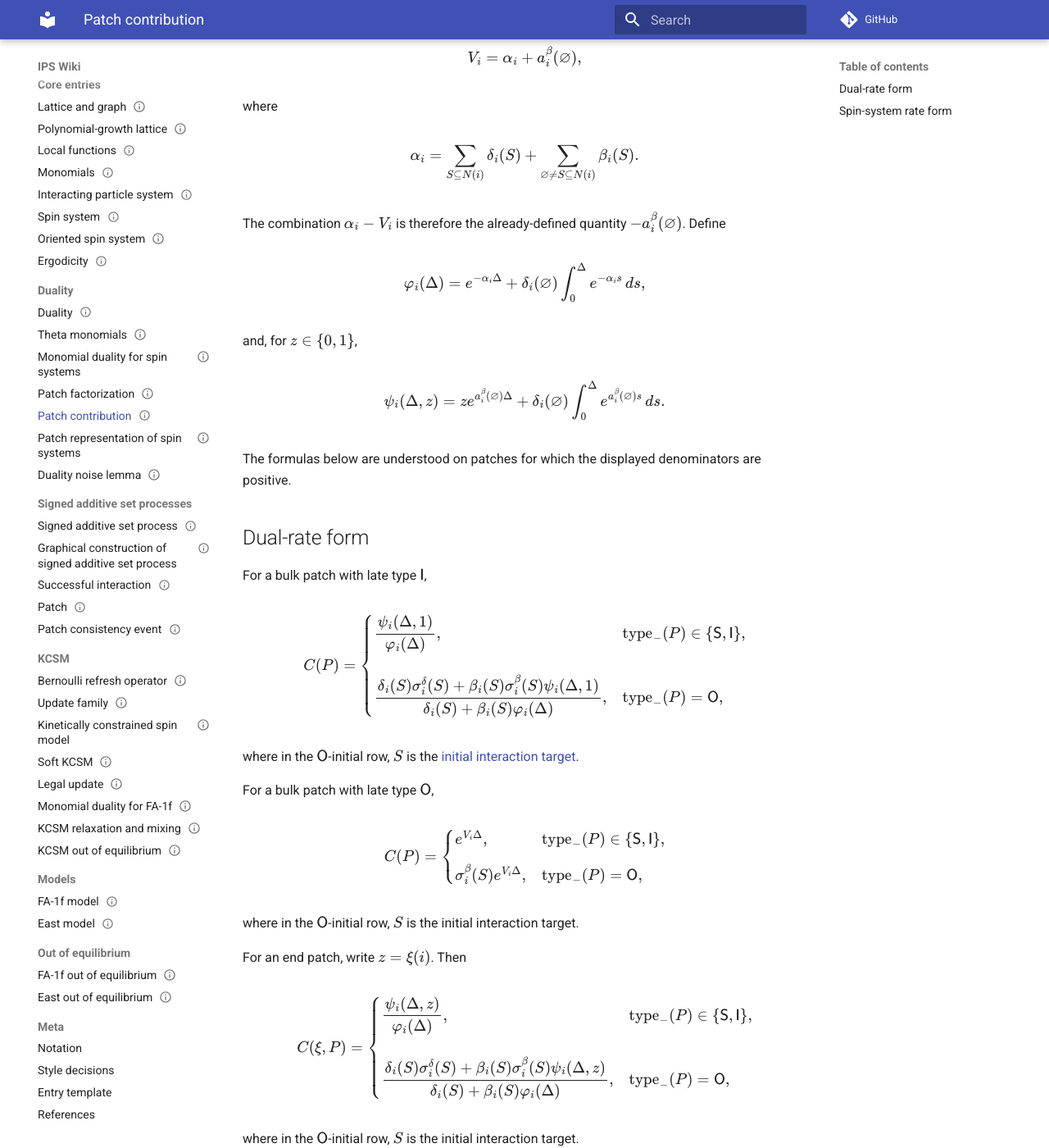
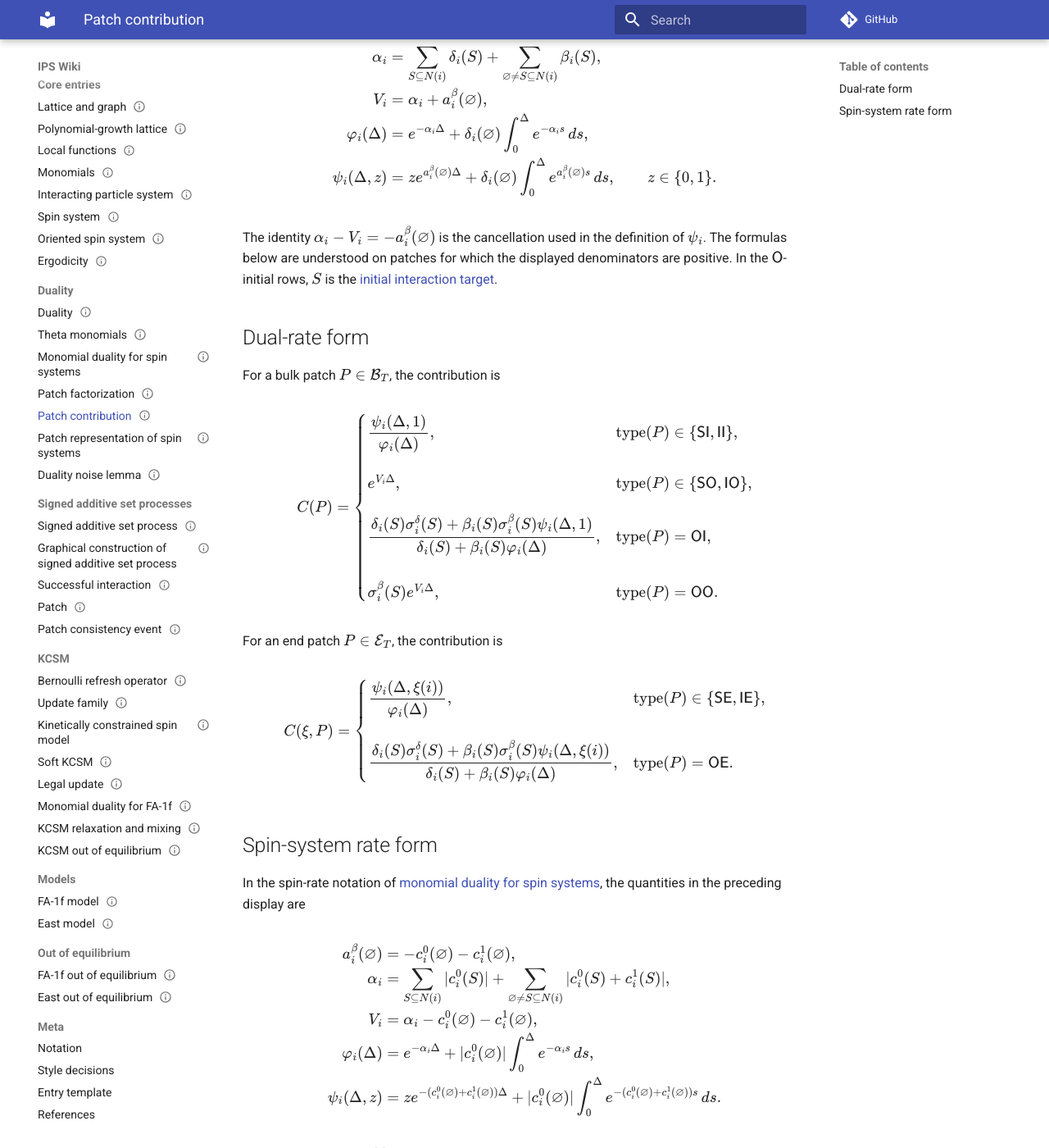
Before and after one commit to maciejgluchowski86-beep/ips-wiki, an MkDocs documentation site: the page built from docs/entries/patch-contribution.md, in a window 1280 px wide and 1400 px high, scrolled down 393 px. Shown: the whole window at 82% size. Built offline with MkDocs 1.6.1 and Material for MkDocs 9.7.7, drawn with Linux system fonts in a browser that asks for light colours; comment, search, counter and statistics services are not loaded; some of the changed text lies outside the part shown.

Commit message:
compact patch contribution formulas

```diff
--- a/docs/entries/patch-contribution.md
+++ b/docs/entries/patch-contribution.md
@@ -20,56 +20,49 @@ P=\{i\}\times[s_-,s_+),
 \Delta=s_+-s_-.
 $$
 
-Let \(V_i\) be the one-site Feynman--Kac potential and let \(a_i^\beta(\vn)\) be the empty birth coefficient from [monomial duality for spin systems](monomial-duality-for-spin-systems.md). Thus
+Let \(V_i\) be the one-site Feynman--Kac potential and let \(a_i^\beta(\vn)\) be the empty birth coefficient from [monomial duality for spin systems](monomial-duality-for-spin-systems.md). Define
 
 $$
-V_i=\alpha_i+a_i^\beta(\vn),
-$$
-
-where
-
-$$
+\begin{aligned}
 \alpha_i
-=
+&=
 \sum_{S\subseteq N(i)}\delta_i(S)
 +
-\sum_{\vn\ne S\subseteq N(i)}\beta_i(S).
-$$
-
-The combination \(\alpha_i-V_i\) is therefore the already-defined quantity \(-a_i^\beta(\vn)\). Define
-
-$$
+\sum_{\vn\ne S\subseteq N(i)}\beta_i(S),
+\\
+V_i&=\alpha_i+a_i^\beta(\vn),
+\\
 \varphi_i(\Delta)
-=
+&=
 e^{-\alpha_i\Delta}
 +
 \delta_i(\vn)
 \int_0^\Delta e^{-\alpha_i s}\,ds,
-$$
-
-and, for \(z\in\{0,1\}\),
-
-$$
+\\
 \psi_i(\Delta,z)
-=
+&=
 z e^{a_i^\beta(\vn)\Delta}
 +
 \delta_i(\vn)
-\int_0^\Delta e^{a_i^\beta(\vn)s}\,ds.
+\int_0^\Delta e^{a_i^\beta(\vn)s}\,ds,
+\qquad z\in\{0,1\}.
+\end{aligned}
 $$
 
-The formulas below are understood on patches for which the displayed denominators are positive.
+The identity \(\alpha_i-V_i=-a_i^\beta(\vn)\) is the cancellation used in the definition of \(\psi_i\). The formulas below are understood on patches for which the displayed denominators are positive. In the \(\mathsf O\)-initial rows, \(S\) is the [initial interaction target](graphical-construction-of-signed-additive-set-process.md#poisson-interaction-sets).
 
 ## Dual-rate form
 
-For a bulk patch with late type \(\mathsf I\),
+For a bulk patch \(P\in\mathcal B_T\), the contribution is
 
 $$
 C(P)
 =
 \begin{cases}
 \dfrac{\psi_i(\Delta,1)}{\varphi_i(\Delta)},
-& \operatorname{type}_-(P)\in\{\mathsf S,\mathsf I\},\\[1.2em]
+& \operatorname{type}(P)\in\{\mathsf{SI},\mathsf{II}\},\\[1.2em]
+e^{V_i\Delta},
+& \operatorname{type}(P)\in\{\mathsf{SO},\mathsf{IO}\},\\[1.2em]
 \dfrac{
 \delta_i(S)\sigma_i^\delta(S)
 +
@@ -77,143 +70,75 @@ C(P)
 }{
 \delta_i(S)+\beta_i(S)\varphi_i(\Delta)
 },
-& \operatorname{type}_-(P)=\mathsf O,
+& \operatorname{type}(P)=\mathsf{OI},\\[1.4em]
+\sigma_i^\beta(S)e^{V_i\Delta},
+& \operatorname{type}(P)=\mathsf{OO}.
 \end{cases}
 $$
 
-where in the \(\mathsf O\)-initial row, \(S\) is the [initial interaction target](graphical-construction-of-signed-additive-set-process.md#poisson-interaction-sets).
-
-For a bulk patch with late type \(\mathsf O\),
-
-$$
-C(P)
-=
-\begin{cases}
-e^{V_i\Delta},
-& \operatorname{type}_-(P)\in\{\mathsf S,\mathsf I\},\\[0.8em]
-\sigma_i^\beta(S)e^{V_i\Delta},
-& \operatorname{type}_-(P)=\mathsf O,
-\end{cases}
-$$
-
-where in the \(\mathsf O\)-initial row, \(S\) is the initial interaction target.
-
-For an end patch, write \(z=\xi(i)\). Then
+For an end patch \(P\in\mathcal E_T\), the contribution is
 
 $$
 C(\xi,P)
 =
 \begin{cases}
-\dfrac{\psi_i(\Delta,z)}{\varphi_i(\Delta)},
-& \operatorname{type}_-(P)\in\{\mathsf S,\mathsf I\},\\[1.2em]
+\dfrac{\psi_i(\Delta,\xi(i))}{\varphi_i(\Delta)},
+& \operatorname{type}(P)\in\{\mathsf{SE},\mathsf{IE}\},\\[1.2em]
 \dfrac{
 \delta_i(S)\sigma_i^\delta(S)
 +
-\beta_i(S)\sigma_i^\beta(S)\psi_i(\Delta,z)
+\beta_i(S)\sigma_i^\beta(S)\psi_i(\Delta,\xi(i))
 }{
 \delta_i(S)+\beta_i(S)\varphi_i(\Delta)
 },
-& \operatorname{type}_-(P)=\mathsf O,
+& \operatorname{type}(P)=\mathsf{OE}.
 \end{cases}
 $$
 
-where in the \(\mathsf O\)-initial row, \(S\) is the initial interaction target.
-
 ## Spin-system rate form
 
-In the spin-rate notation of [monomial duality for spin systems](monomial-duality-for-spin-systems.md),
+In the spin-rate notation of [monomial duality for spin systems](monomial-duality-for-spin-systems.md), the quantities in the preceding display are
 
 $$
-a_i^\beta(\vn)=-c_i^0(\vn)-c_i^1(\vn),
-$$
-
-so
-
-$$
-V_i
-=
-\alpha_i-c_i^0(\vn)-c_i^1(\vn),
-$$
-
-with
-
-$$
+\begin{aligned}
+a_i^\beta(\vn)&=-c_i^0(\vn)-c_i^1(\vn),
+\\
 \alpha_i
-=
+&=
 \sum_{S\subseteq N(i)}|c_i^0(S)|
 +
-\sum_{\vn\ne S\subseteq N(i)}|c_i^0(S)+c_i^1(S)|.
-$$
-
-Thus
-
-$$
+\sum_{\vn\ne S\subseteq N(i)}|c_i^0(S)+c_i^1(S)|,
+\\
+V_i&=\alpha_i-c_i^0(\vn)-c_i^1(\vn),
+\\
 \varphi_i(\Delta)
-=
+&=
 e^{-\alpha_i\Delta}
 +
 |c_i^0(\vn)|
 \int_0^\Delta e^{-\alpha_i s}\,ds,
-$$
-
-and
-
-$$
+\\
 \psi_i(\Delta,z)
-=
+&=
 z e^{-(c_i^0(\vn)+c_i^1(\vn))\Delta}
 +
 |c_i^0(\vn)|
 \int_0^\Delta e^{-(c_i^0(\vn)+c_i^1(\vn))s}\,ds.
+\end{aligned}
 $$
 
-For nonempty \(S\subseteq N(i)\),
+For nonempty \(S\subseteq N(i)\), the signed rates appearing in the \(\mathsf O\)-initial rows are
 
 $$
-\delta_i(S)\sigma_i^\delta(S)=c_i^0(S),
-\qquad
-\beta_i(S)\sigma_i^\beta(S)=-c_i^0(S)-c_i^1(S),
+\begin{aligned}
+\delta_i(S)\sigma_i^\delta(S)&=c_i^0(S),
+&
+\delta_i(S)&=|c_i^0(S)|,
+\\
+\beta_i(S)\sigma_i^\beta(S)&=-c_i^0(S)-c_i^1(S),
+&
+\beta_i(S)&=|c_i^0(S)+c_i^1(S)|.
+\end{aligned}
 $$
 
-and
-
-$$
-\delta_i(S)=|c_i^0(S)|,
-\qquad
-\beta_i(S)=|c_i^0(S)+c_i^1(S)|.
-$$
-
-Therefore the \(\mathsf O\)-initial rows become, with \(S\) the initial interaction target,
-
-$$
-C(P)
-=
-\frac{
-c_i^0(S)-\left(c_i^0(S)+c_i^1(S)\right)\psi_i(\Delta,1)
-}{
-|c_i^0(S)|+|c_i^0(S)+c_i^1(S)|\varphi_i(\Delta)
-}
-\quad\text{if }\operatorname{type}(P)=\mathsf{OI},
-$$
-
-$$
-C(P)
-=
-\operatorname{sgn}_\pm\left(-c_i^0(S)-c_i^1(S)\right)e^{V_i\Delta}
-\quad\text{if }\operatorname{type}(P)=\mathsf{OO},
-$$
-
-and
-
-$$
-C(\xi,P)
-=
-\frac{
-c_i^0(S)-\left(c_i^0(S)+c_i^1(S)\right)\psi_i(\Delta,\xi(i))
-}{
-|c_i^0(S)|+|c_i^0(S)+c_i^1(S)|\varphi_i(\Delta)
-}
-\quad\text{if }\operatorname{type}(P)=\mathsf{OE}.
-$$
-
-The \(\mathsf S\)- and \(\mathsf I\)-initial rows are the corresponding dual-rate formulas above with these \(\varphi_i\), \(\psi_i\), and \(V_i\).
+Substituting these identities into the two contribution displays gives the spin-system rate form.
```
